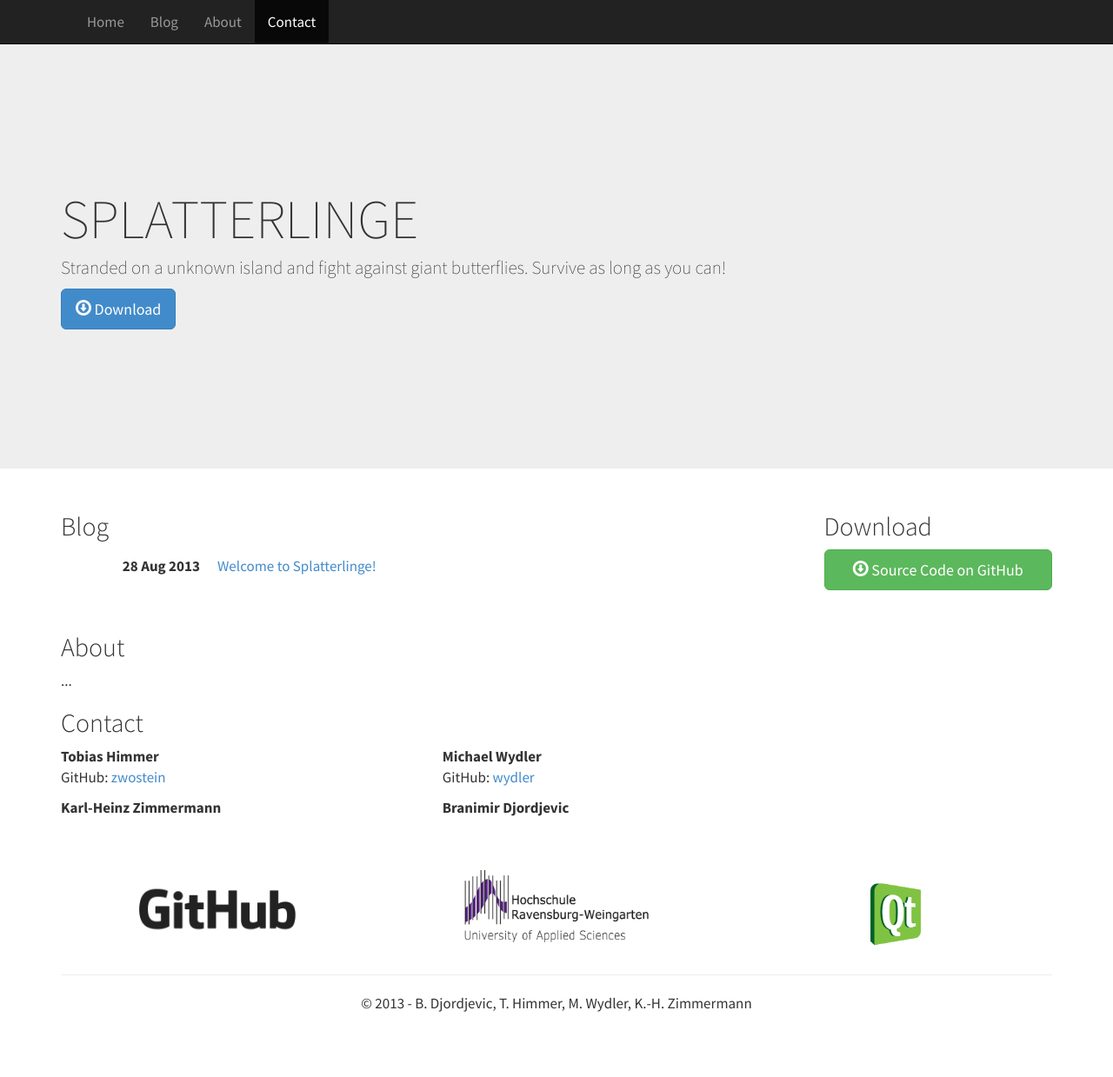
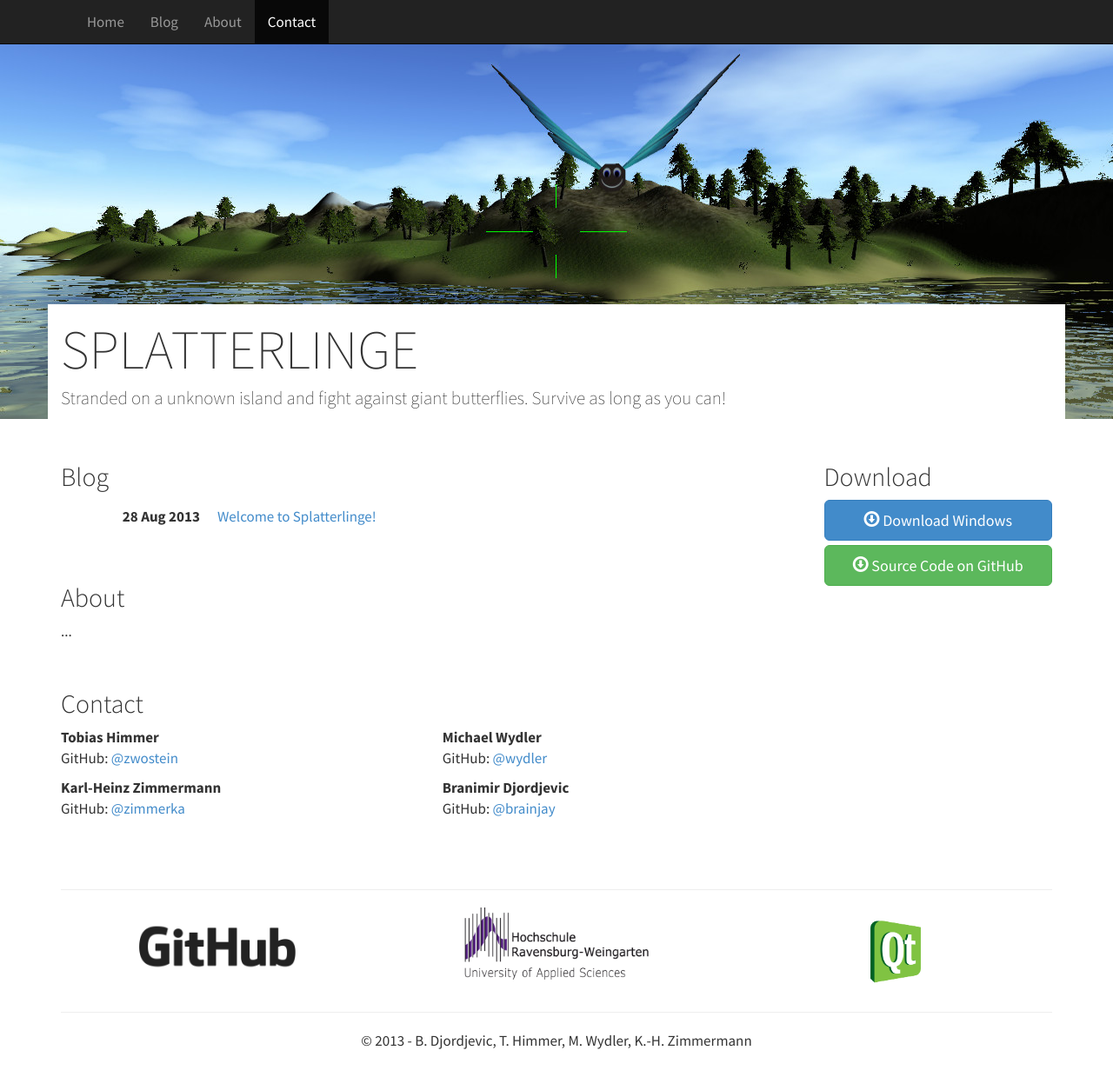
Before and after one commit to splatterlinge/splatterlinge.github.io, a Jekyll site: the page built from index.html, in a window 1280 px wide and 1239 px high. Shown: the whole window at 87% size. Built offline with Jekyll 4.4.1, drawn with Linux system fonts in a browser that asks for light colours; Markdown is read by kramdown in place of the engine named in the settings.

Commit message:
Update layout and text.

```diff
--- a/_layouts/default.html
+++ b/_layouts/default.html
@@ -39,6 +39,11 @@
       {{ content }}
 
       <div class="container" style="margin-top:50px;text-align:center;vertical-align:bottom">
+        <div class="row">
+          <div class="col-sm-12">
+            <hr />
+          </div>
+        </div>
         <div class="row" style="vertical-align:bottom">
           <div class="col-sm-4">
             <a href="https://github.com/splatterlinge/Splatterlinge" target="_blank">
--- a/_layouts/post.html
+++ b/_layouts/post.html
@@ -13,7 +13,8 @@ layout: default
 			</dl>
     </div>
     <div class="col-sm-9">
-      <h2>{{ page.title }} <small>{{ page.date | date_to_string }}</small></h2>
+      <h2>{{ page.title }}</h2>
+      <p>{{ page.date | date_to_string }}</p>
       <br />
     	<div class="post">{{ content }}</div>
     </div>
--- a/css/main.css
+++ b/css/main.css
@@ -20,8 +20,15 @@ h1 {
 }
 
 .sl-jumbo {
-  padding-top: 150px;
-  padding-bottom: 150px;
+  padding-top: 300px;
+  padding-bottom: 0;
+
+  background-image: url("/img/bg.jpg");
+  background-position: center center;
+}
+
+.sl-jumbo > .container {
+  background-color: rgba(255, 255, 255, 1.0);
 }
 
 .post code {
--- a/index.html
+++ b/index.html
@@ -5,9 +5,12 @@ title: Splatterlinge
 
 <div class="jumbotron sl-jumbo">
   <div class="container">
-    <h1>Splatterlinge</h1>
-    <p>Stranded on a unknown island and fight against giant butterflies. Survive as long as you can!</p>
-    <p><a class="btn btn-primary btn-lg" href="/download"><span class="glyphicon glyphicon-download"></span> Download</a></p>
+    <div class="row">
+      <div class="col-sm-12">
+        <h1>Splatterlinge</h1>
+        <p>Stranded on a unknown island and fight against giant butterflies. Survive as long as you can!</p>
+      </div>
+    </div>
   </div>
 </div>
 
@@ -23,29 +26,35 @@ title: Splatterlinge
 			</dl>
 			<br />
 			<h2 id="about">About</h2>
-			...
+			<p>...</p>
 			<br />
 			<h2 id="contact">Contact</h2>
       <div class="row">
         <div class="col-sm-6">
           <b>Tobias Himmer</b>
           <p>
-            GitHub: <a href="https://github.com/zwostein">zwostein</a>
+            GitHub: <a href="https://github.com/zwostein">@zwostein</a>
           </p>
         </div>
         <div class="col-sm-6">
           <b>Michael Wydler</b>
           <p>
-            GitHub: <a href="https://github.com/wydler">wydler</a>
+            GitHub: <a href="https://github.com/wydler">@wydler</a>
           </p>
         </div>
       </div>
       <div class="row">
         <div class="col-sm-6">
           <b>Karl-Heinz Zimmermann</b>
+          <p>
+            GitHub: <a href="https://github.com/zimmerka">@zimmerka</a>
+          </p>
         </div>
         <div class="col-sm-6">
           <b>Branimir Djordjevic</b>
+          <p>
+            GitHub: <a href="https://github.com/brainjay">@brainjay</a>
+          </p>
           <p></p>
         </div>
       </div>
@@ -53,6 +62,7 @@ title: Splatterlinge
     <div class="col-sm-3">
       <h2>Download</h2>
       <p>
+        <a class="btn btn-primary btn-lg btn-block" href="https://github.com/splatterlinge/Splatterlinge/releases"><span class="glyphicon glyphicon-download"></span> Download Windows</a>
         <a class="btn btn-success btn-lg btn-block" href="https://github.com/splatterlinge/Splatterlinge" target="_blank"><span class="glyphicon glyphicon-download"></span> Source Code on GitHub</a>
       </p>
     </div>
```
Also changed, not shown: img/bg.jpg (added).
